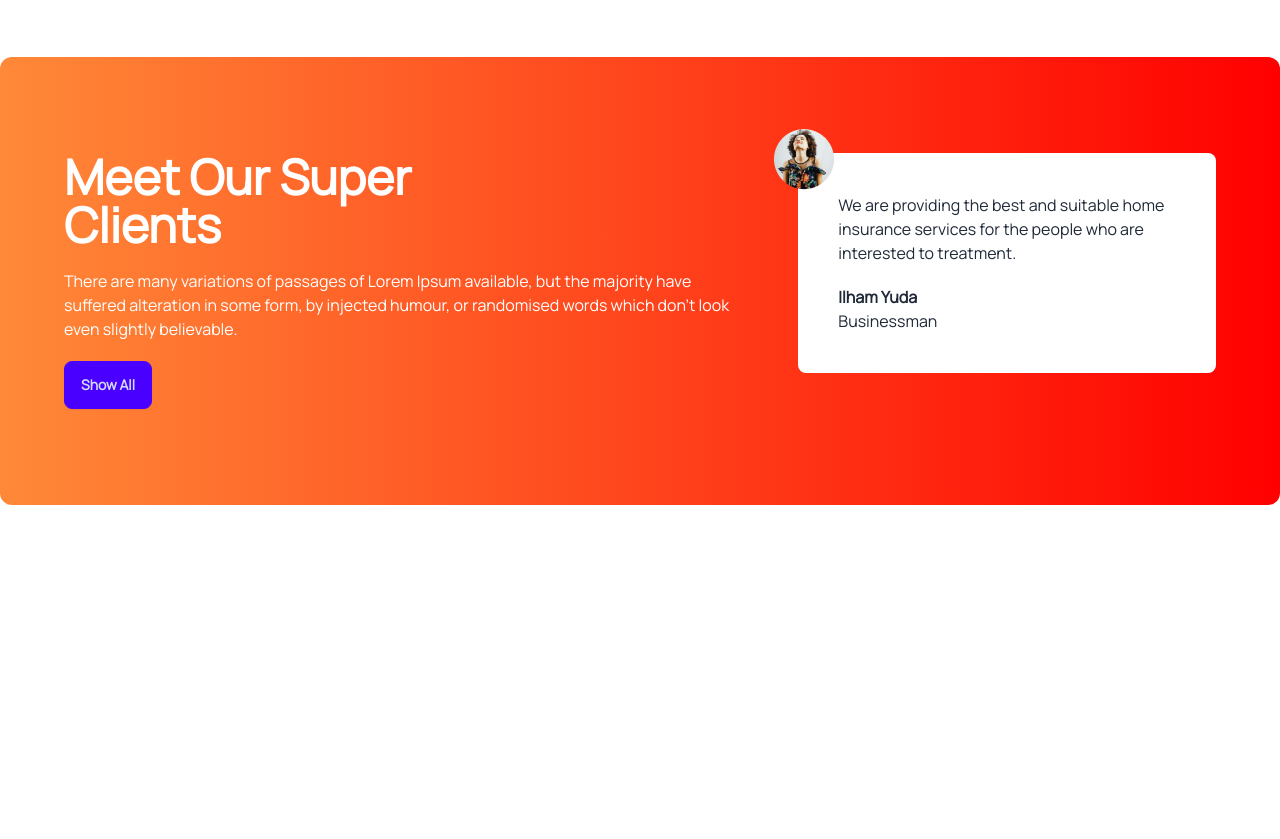
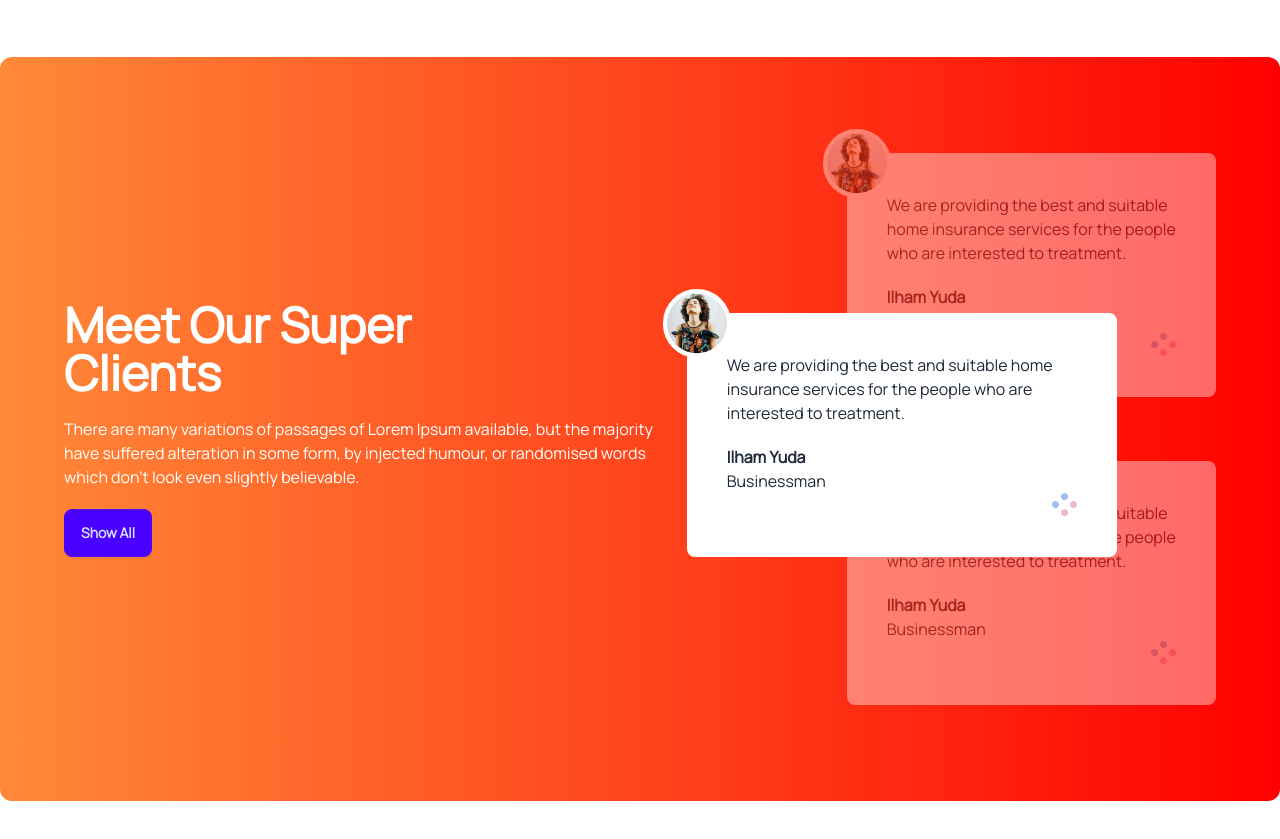
Before and after one commit to tariqul-sagar/Tea-house-with-DaisyUI, a plain HTML site: page index.html in a window 1280 px wide. Shown: the part 1800-2639 px from the top of the page. Before the commit the page ends 2401 px from the top, so only its background shows below. Drawn offline with nearby package versions, Linux system fonts and the light colour scheme.

Commit message:
Relative And Absolute Positioning Of Review

```diff
--- a/index.html
+++ b/index.html
@@ -131,18 +131,44 @@
       <!-- Super Clients section start -->
       <section class="my-24 rounded-xl bg-gradient-to-r from-[#FF8938] to-[#F00] px-16 py-24">
         <div class="flex flex-col lg:flex-row gap-12">
-          <div class="space-y-5">
-            <h2 class="text-5xl font-extrabold text-white">Meet Our Super <br>Clients</h2>
-            <p class="text-white">There are many variations of passages of Lorem Ipsum available, but the majority have suffered alteration in some form, by injected humour, or randomised words which don't look even slightly believable.</p>
-            <button class="btn btn-primary">Show All</button>
+          <div class="flex lg:pr-32 items-center">
+            <div class="space-y-5">
+              <h2 class="text-5xl font-extrabold text-white">Meet Our Super <br>Clients</h2>
+              <p class="text-white">There are many variations of passages of Lorem Ipsum available, but the majority have suffered alteration in some form, by injected humour, or randomised words which don't look even slightly believable.</p>
+              <button class="btn btn-primary">Show All</button>
+            </div>
           </div>
-          <div>
-            <!-- Review -->
-            <div class="relative p-10 rounded-lg bg-white">
-              <img class="absolute -top-6 -left-6" src="img/client.png" alt="">
+          <!-- Review container -->
+          <div class="relative">
+            <!-- Next Review-->
+            <div class="relative z-10 mb-16 opacity-40 p-10 rounded-lg bg-white">
+              <img class="absolute -top-6 -left-6 border-4 border-white rounded-full bg-white" src="img/client.png" alt="">
               <p>We are providing the best and suitable home insurance services for the people who are interested to treatment.</p>
               <h4 class="font-bold mt-5">Ilham Yuda</h4>
               <p class="font-medium">Businessman</p>
+              <div class="flex justify-end">
+                <img src="img/circles.png" alt="">
+              </div>
+            </div>
+            <!-- Current Review -->
+            <div class="absolute z-20 top-40 lg:-left-40 lg:w-[430px] p-10 rounded-lg bg-white">
+              <img class="absolute -top-6 -left-6 border-4 border-white rounded-full bg-white" src="img/client.png" alt="">
+              <p>We are providing the best and suitable home insurance services for the people who are interested to treatment.</p>
+              <h4 class="font-bold mt-5">Ilham Yuda</h4>
+              <p class="font-medium">Businessman</p>
+              <div class="flex justify-end">
+                <img src="img/circles.png" alt="">
+              </div>
+            </div>
+            <!-- Previous Review -->
+            <div class="relative z-10 opacity-40 p-10 rounded-lg bg-white">
+              <img class="absolute -top-6 -left-6 border-4 border-white rounded-full bg-white" src="img/client.png" alt="">
+              <p>We are providing the best and suitable home insurance services for the people who are interested to treatment.</p>
+              <h4 class="font-bold mt-5">Ilham Yuda</h4>
+              <p class="font-medium">Businessman</p>
+              <div class="flex justify-end">
+                <img src="img/circles.png" alt="">
+              </div>
             </div>
           </div>
         </div>
```
